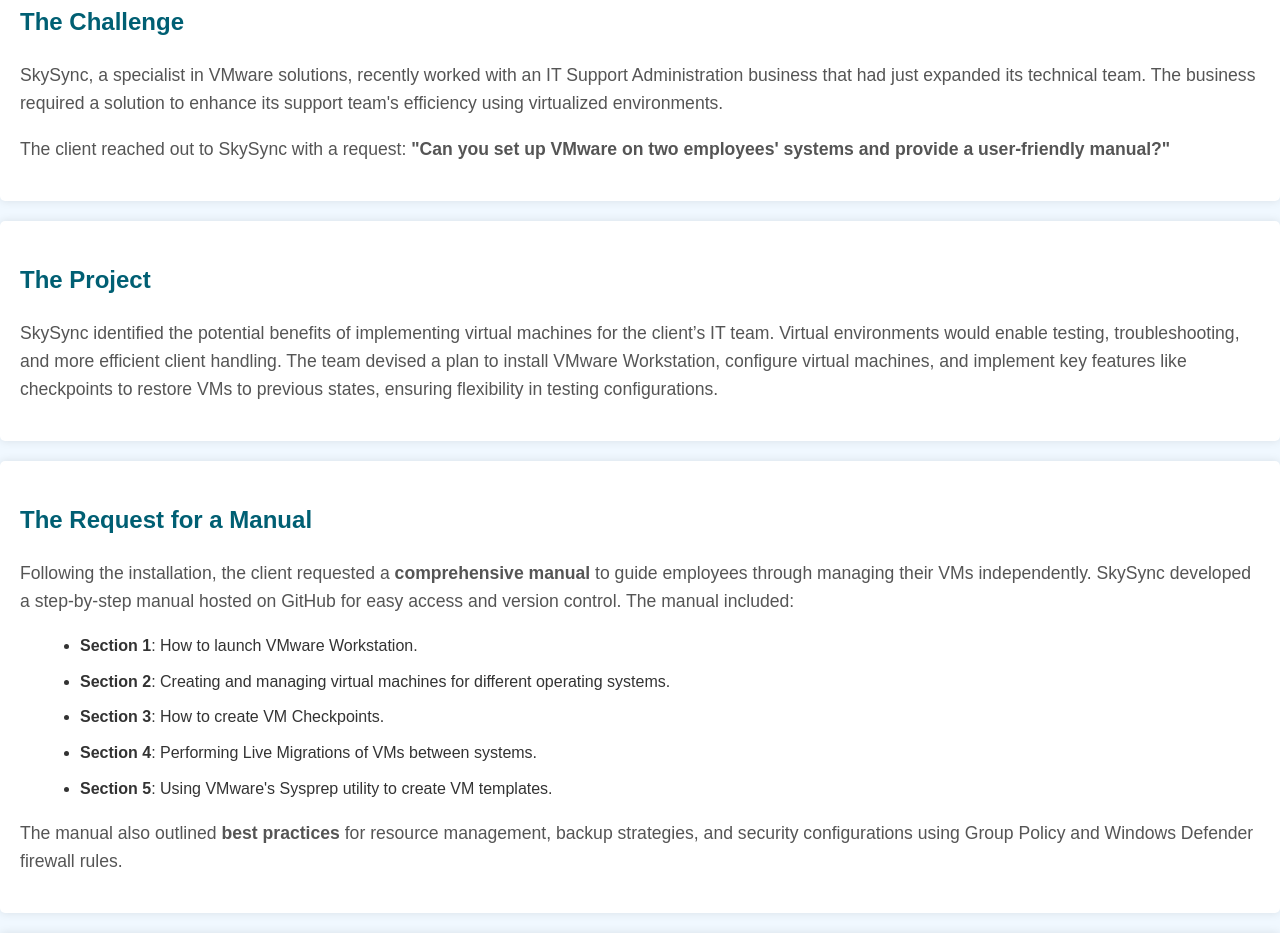
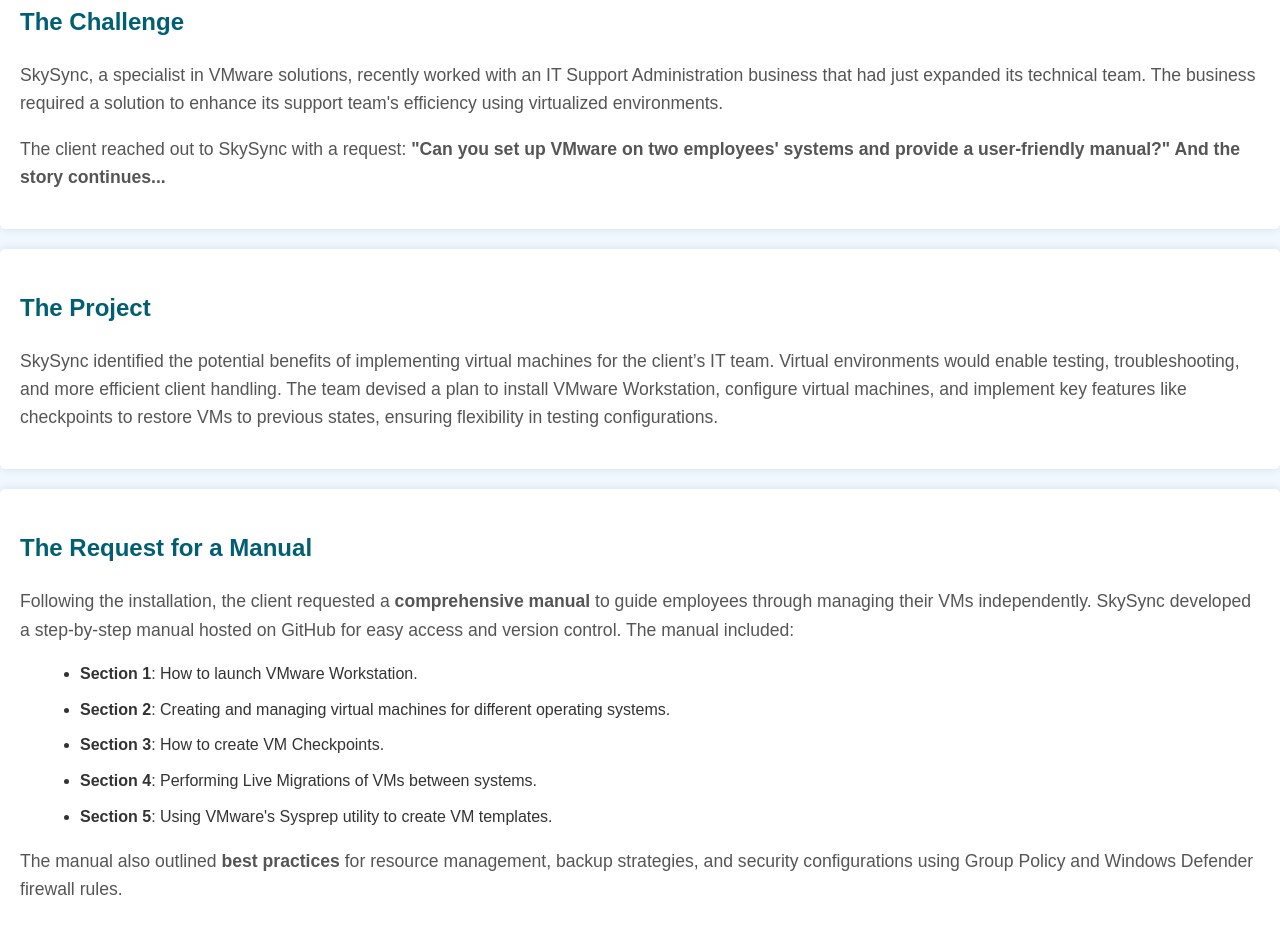
Before and after one commit to germinorum/Assingment-Project, a plain HTML site: page index.html in a window 1280 px wide. Shown: the part 4175-5108 px from the top of the page. Drawn offline with Linux system fonts and the light colour scheme; files whose address does not match are found by name.

Commit message:
Update index.html

```diff
--- a/index.html
+++ b/index.html
@@ -516,7 +516,7 @@
     <section>
         <h2>The Challenge</h2>
         <p>SkySync, a specialist in VMware solutions, recently worked with an IT Support Administration business that had just expanded its technical team. The business required a solution to enhance its support team's efficiency using virtualized environments.</p>
-        <p>The client reached out to SkySync with a request: <strong>"Can you set up VMware on two employees' systems and provide a user-friendly manual?"</strong></p>
+        <p>The client reached out to SkySync with a request: <strong>"Can you set up VMware on two employees' systems and provide a user-friendly manual?" And the story continues...</strong></p>
     </section>
 
     <section>
```
